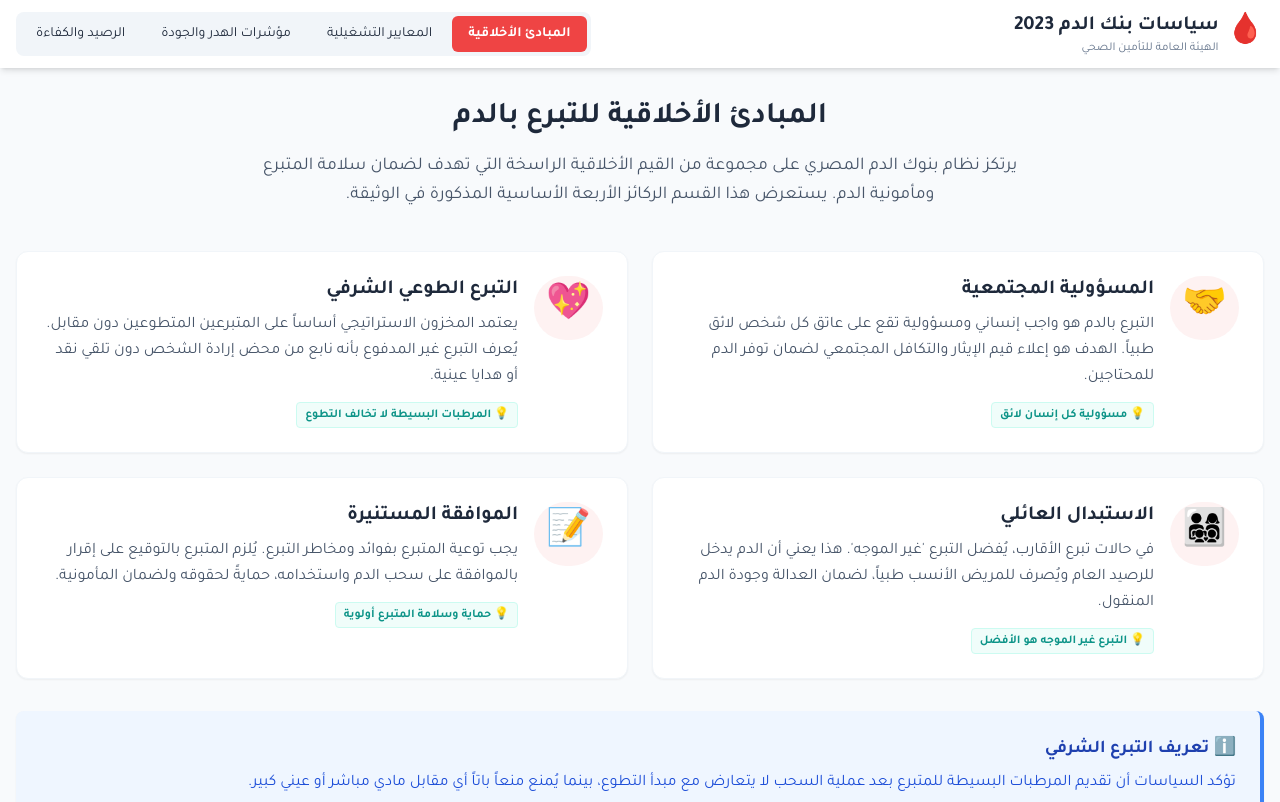
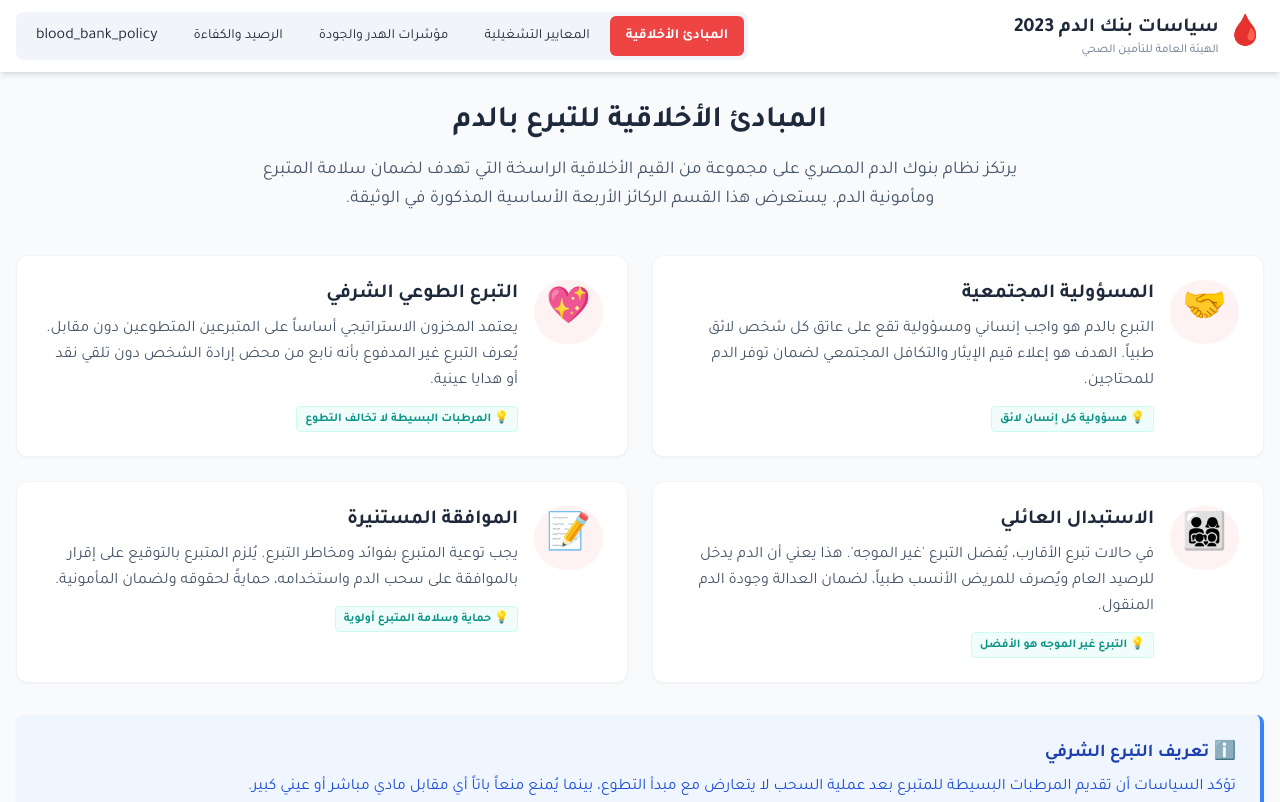
Before and after one commit to abdalla5555887/Blood-Bank-is-Life-Flow-, a plain HTML site: page index.html in a window 1280 px wide. Shown: the top 802 px of the page. Drawn offline with nearby package versions, Linux system fonts and the light colour scheme.

Commit message:
Update index.html

```diff
--- a/index.html
+++ b/index.html
@@ -77,6 +77,7 @@
                 <button onclick="app.navigate('operations')" class="nav-item px-4 py-2 rounded-md text-sm transition-all-300" id="nav-operations">المعايير التشغيلية</button>
                 <button onclick="app.navigate('waste')" class="nav-item px-4 py-2 rounded-md text-sm transition-all-300" id="nav-waste">مؤشرات الهدر والجودة</button>
                 <button onclick="app.navigate('inventory')" class="nav-item px-4 py-2 rounded-md text-sm transition-all-300" id="nav-inventory">الرصيد والكفاءة</button>
+                 <a href="https://bbp-hpr3.vercel.app/" class="text-right px-4 py-2 hover:bg-slate-100 rounded">blood_bank_policy</a>
             </div>
             <!-- Mobile Menu Button (simplified interaction) -->
             <button onclick="document.getElementById('mobile-menu').classList.toggle('hidden')" class="md:hidden text-2xl">☰</button>
```
